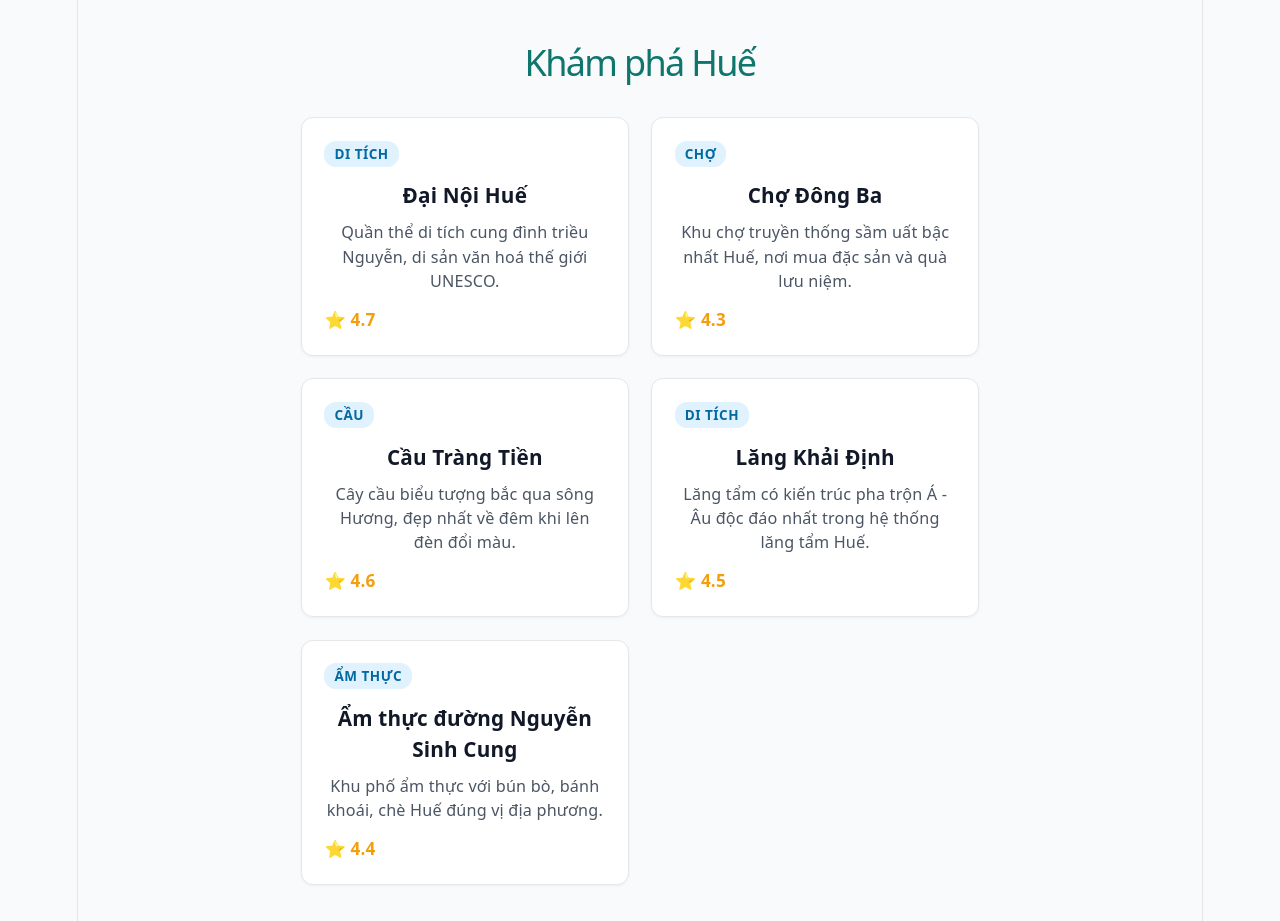
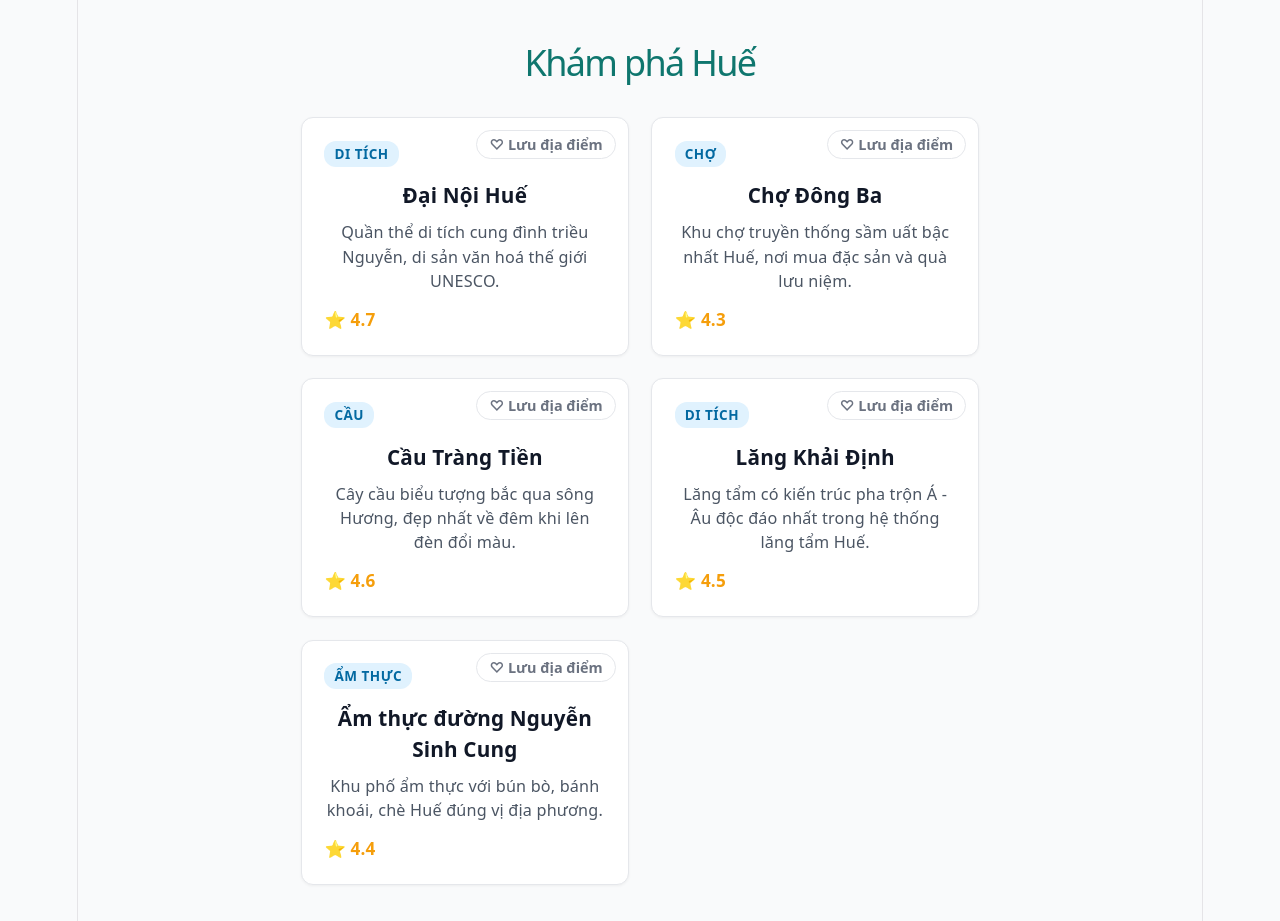
Before and after one commit to baophubaith123-blip/Phu-xuan-react, a React (Vite) app: page / in a window 1280 px wide. Built offline with nearby package versions, Linux system fonts and the light colour scheme.

Commit message:
Complete Lab 2 Session 5: Favorite button with local useState

```diff
--- a/src/App.css
+++ b/src/App.css
@@ -109,6 +109,45 @@ p {
   align-self: flex-start;
 }
 
+/* ============================================================
+   Lab 2 Buổi 5 — Nút yêu thích (Favorite Button)
+   ============================================================ */
+
+.attraction-card__favorite {
+  position: absolute;
+  top: 12px;
+  right: 12px;
+  background: #ffffff;
+  border: 1px solid #e5e7eb;
+  border-radius: 20px;
+  padding: 4px 12px;
+  font-size: 0.8rem;
+  font-weight: 600;
+  color: #6b7280;
+  cursor: pointer;
+  transition: all 0.2s ease;
+  font-family: inherit;
+}
+
+.attraction-card__favorite:hover {
+  background: #fef2f2;
+  border-color: #fca5a5;
+  color: #dc2626;
+  transform: scale(1.05);
+}
+
+/* Trạng thái "đã lưu" — trái tim đỏ */
+.attraction-card__favorite.is-active {
+  background: #dc2626;
+  border-color: #dc2626;
+  color: #ffffff;
+}
+
+.attraction-card__favorite.is-active:hover {
+  background: #b91c1c;
+  border-color: #b91c1c;
+}
+
 /* --- Responsive cho mobile --- */
 @media (max-width: 640px) {
   .app {
@@ -123,4 +162,11 @@ p {
     grid-template-columns: 1fr;
     gap: 1rem;
   }
+
+  .attraction-card__favorite {
+    top: 8px;
+    right: 8px;
+    font-size: 0.75rem;
+    padding: 3px 10px;
+  }
 }
--- a/src/components/AttractionCard.tsx
+++ b/src/components/AttractionCard.tsx
@@ -1,16 +1,41 @@
 // AttractionCard.tsx — Thẻ hiển thị một địa điểm tham quan
+// Buổi 5 · Lab 2 (Bonus): Lưu trạng thái yêu thích vào localStorage
 
-// Định nghĩa kiểu props mà component này nhận vào
+import { useState, useEffect } from 'react';
+
 interface AttractionCardProps {
+  id: number;
   name: string;
   category: string;
   description: string;
   rating: number;
 }
 
-function AttractionCard({ name, category, description, rating }: AttractionCardProps) {
+function AttractionCard({ id, name, category, description, rating }: AttractionCardProps) {
+  // Khởi tạo state từ localStorage nếu có (lazy initializer)
+  const [isFavorite, setIsFavorite] = useState<boolean>(() => {
+    const saved = localStorage.getItem(`favorite-${id}`);
+    return saved === 'true';
+  });
+
+  // Mỗi khi isFavorite thay đổi → lưu vào localStorage
+  useEffect(() => {
+    localStorage.setItem(`favorite-${id}`, String(isFavorite));
+  }, [isFavorite, id]);
+
+  function handleToggleFavorite() {
+    setIsFavorite((prev) => !prev);
+  }
+
   return (
     <div className="attraction-card">
+      <button
+        className={`attraction-card__favorite ${isFavorite ? 'is-active' : ''}`}
+        onClick={handleToggleFavorite}
+      >
+        {isFavorite ? '♥ Đã lưu' : '♡ Lưu địa điểm'}
+      </button>
+
       <div className="attraction-card__badge">{category}</div>
       <h3>{name}</h3>
       <p>{description}</p>
--- a/src/components/AttractionList.tsx
+++ b/src/components/AttractionList.tsx
@@ -13,6 +13,7 @@ function AttractionList({ attractions }: AttractionListProps) {
      {attractions.map((item) => (
   <AttractionCard
     key={item.id}
+    id={item.id}
     name={item.name}
     category={item.category}
     description={item.description}
```
Lines whose indentation alone changed are shown as unchanged.
